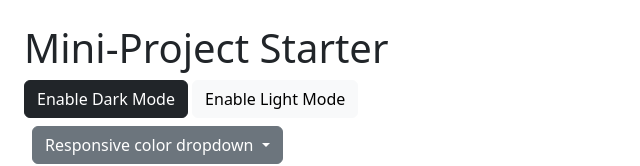
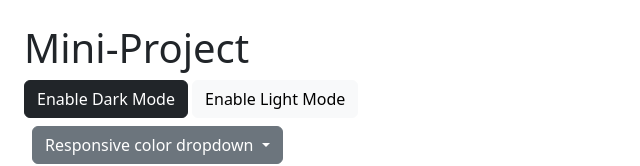
Before and after one commit to assabiri/darkModeBootstrapToggle, a plain HTML site: page index.html in a window 1280 px wide. Shown: the top 166 px of the page, without its empty margins (0-640 px from the left). Drawn offline with Linux system fonts and the light colour scheme.

Commit message:
Update index.html

```diff
--- a/index.html
+++ b/index.html
@@ -9,7 +9,7 @@
     <title>Mini-Project</title>
   </head>
   <body class="m-4">
-    <h1>Mini-Project Starter</h1>
+    <h1>Mini-Project</h1>
     <button class="btn btn-dark" data-bs-theme-value="dark">
       Enable Dark Mode
     </button>
```
